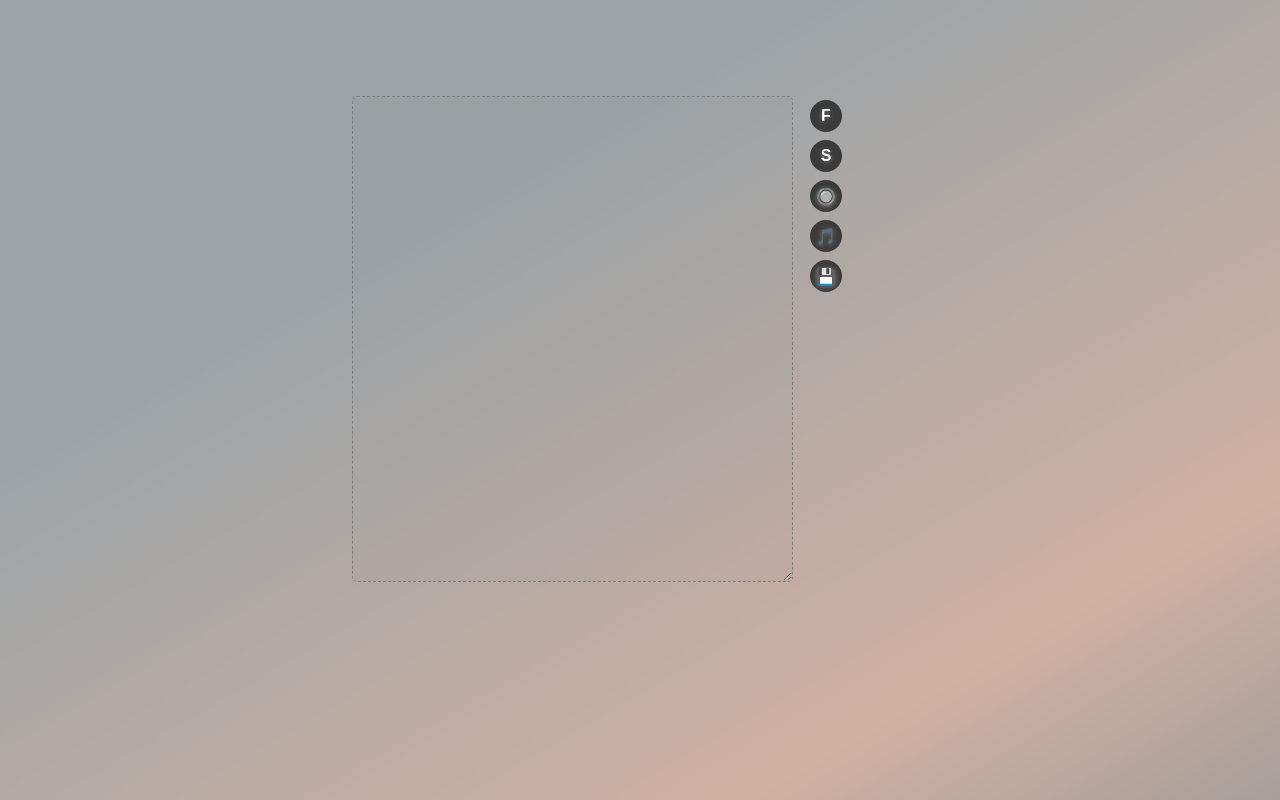
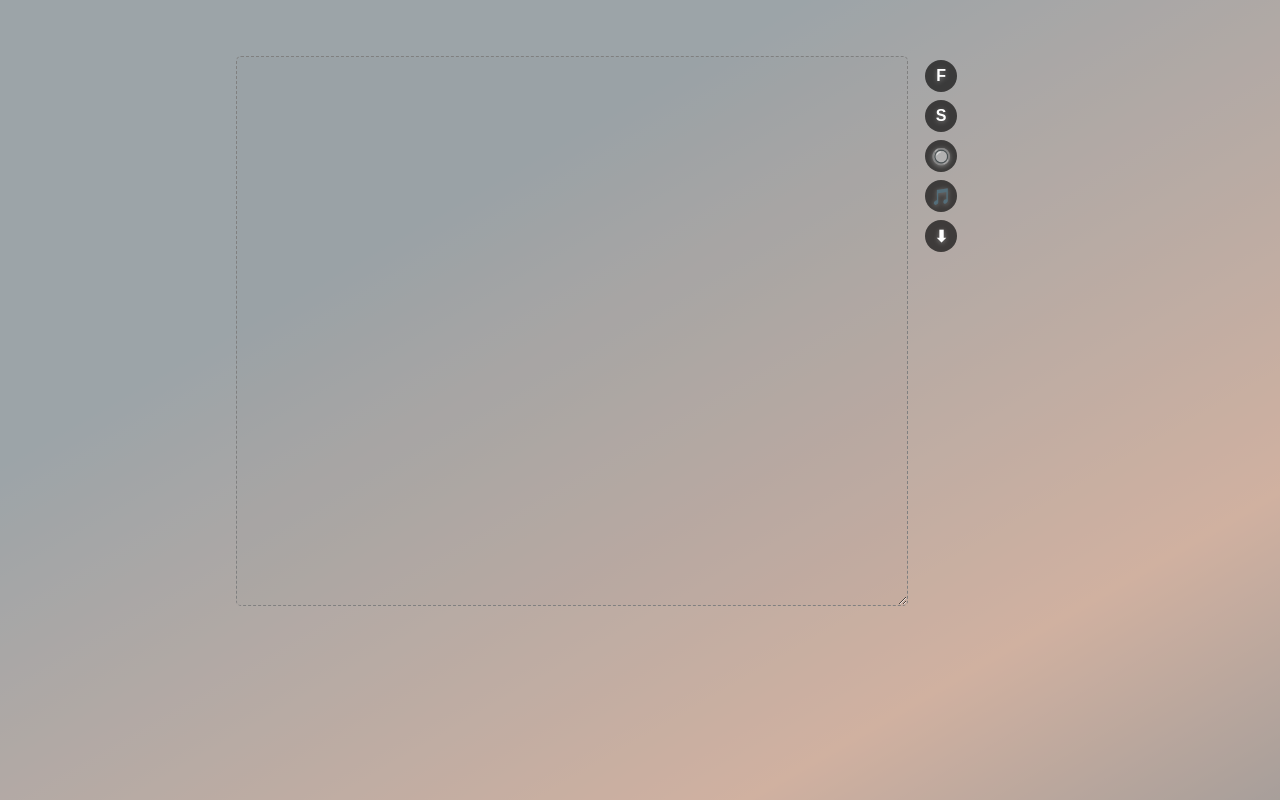
Before and after one commit to reinhardt021/firefly-next, a Next.js app in the folder next-app/: page / in a window 1280 px wide. Built offline with nearby package versions, Linux system fonts and the light colour scheme.

Commit message:
better textarea size used and better icons for saving

```diff
--- a/next-app/pages/index.jsx
+++ b/next-app/pages/index.jsx
@@ -76,7 +76,6 @@ export default function Main() {
     setBgStyle(currBG => {
       const bgs = BACKGROUNDS.filter(bg => bg != currBG);
       const newBG = bgs[Math.floor(Math.random() * bgs.length)]
-      console.log(`CURR [${currBG}] NEW [${newBG}] from bgs:`, bgs);
 
       return newBG
     });
@@ -122,7 +121,7 @@ export default function Main() {
     },
   ];
   const saveItem = {
-    title: '💾'
+    title: '⬇'
   };
   const saveOptions = [
     {
@@ -135,11 +134,11 @@ export default function Main() {
       title: '💌',
       selected: false,
     },
-    {
-      id: 'd3',
-      title: '⬆',
-      selected: true,
-    },
+    //{
+      //id: 'd3',
+      //title: '⬆',
+      //selected: true,
+    //},
   ];
 
   const bgStyles = [
--- a/next-app/styles/Main.module.css
+++ b/next-app/styles/Main.module.css
@@ -40,8 +40,8 @@
 .row {
     display: flex;
     justify-content: center;
-    height: 80%;
-    min-width: 60%;
+    height: 90%;
+    min-width: 90%;
     padding: 1em;
 }
 
```
